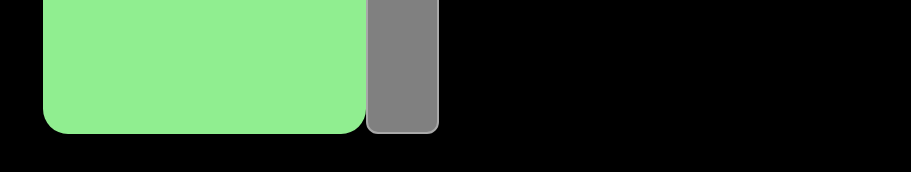
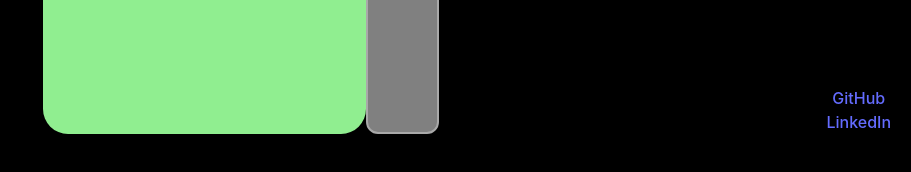
Before and after one commit to objarni/pair-programming-survival-kit, a React (Vite) app: page / in a window 1280 px wide. Shown: the part 624-796 px from the top of the page, without its empty margins (369-1280 px from the left). Built offline with nearby package versions, Linux system fonts and the light colour scheme.

Commit message:
Add author links

```diff
--- a/src/App.css
+++ b/src/App.css
@@ -4,6 +4,10 @@
 
 body {
     background-color: black;
+}
+
+li {
+    list-style-type: none;
 }
 
 #root {
@@ -59,6 +63,12 @@ body {
   right: 20px;
 }
 
+.author {
+  position: absolute;
+  bottom: 26px;
+  right: 20px;
+}
+
 .lang-button {
   border: 1px solid #ccc;
   border-radius: 4px;
--- a/src/App.tsx
+++ b/src/App.tsx
@@ -1,4 +1,4 @@
-import { useState, useEffect } from 'react';
+import {useState, useEffect} from 'react';
 import './App.css';
 import {hints} from './hints.ts'
 import {Translation} from './types.ts'
@@ -17,25 +17,25 @@ export default function App() {
 
   const toggleLanguage = () => {
     setLanguage(prevLang => {
-      const newLang = prevLang === 'sv' ? 'en' : 'sv';
+      const newLang = prevLang==='sv' ? 'en':'sv';
       localStorage.setItem('language', newLang);
       return newLang;
     });
   };
 
   const nextPage = () => {
-    setPage(prevPage => prevPage < hints.length - 1 ? prevPage + 1 : prevPage);
+    setPage(prevPage => prevPage < hints.length - 1 ? prevPage + 1:prevPage);
   };
 
   const prevPage = () => {
-    setPage(prevPage => prevPage > 0 ? prevPage - 1 : prevPage);
+    setPage(prevPage => prevPage > 0 ? prevPage - 1:prevPage);
   };
 
   useEffect(() => {
     const handleKeyDown = (event: KeyboardEvent) => {
-      if (event.key === 'ArrowRight') {
+      if (event.key==='ArrowRight') {
         nextPage();
-      } else if (event.key === 'ArrowLeft') {
+      } else if (event.key==='ArrowLeft') {
         prevPage();
       }
     };
@@ -46,29 +46,46 @@ export default function App() {
 
   return (
       <div className="app">
+
         <div className="language-toggle">
           <button onClick={toggleLanguage} className="lang-button interactive">
-          {language === 'sv' ? 'EN' : 'SV'}
+            {language==='sv' ? 'EN':'SV'}
           </button>
         </div>
+
+        <div className="author">
+          <ul>
+            <li>
+              <a href="https://github.com/objarni/pair-programming-survival-kit" target="_blank" rel="noreferrer">
+                GitHub
+              </a>
+            </li>
+            <li>
+              <a href="https://www.linkedin.com/in/olofbjarnason" target="_blank" rel="noreferrer">
+                LinkedIn
+              </a>
+            </li>
+          </ul>
+        </div>
+
         <h2>{appName[language]}</h2>
         <div className="container">
           {page > 0 && (
               <div className="sidebar interactive" onClick={prevPage}>
-            {language === 'sv' ? 'Förra!' : 'Back!'}
+                {language==='sv' ? 'Förra!':'Back!'}
               </div>
           )}
 
           <div className="content">
             <div>
-            <h3>{language === 'sv' ? 'Tips' : 'Hint'} {page+1}</h3>
+              <h3>{language==='sv' ? 'Tips':'Hint'} {page + 1}</h3>
               <div>{hints[page][language]}</div>
             </div>
           </div>
 
-        {page < hints.length-1 && (
+          {page < hints.length - 1 && (
               <div className="sidebar interactive" onClick={nextPage}>
-            {language === 'sv' ? 'Nästa!' : 'Next!'}
+                {language==='sv' ? 'Nästa!':'Next!'}
               </div>
           )}
         </div>
```
Lines whose indentation alone changed are shown as unchanged.
